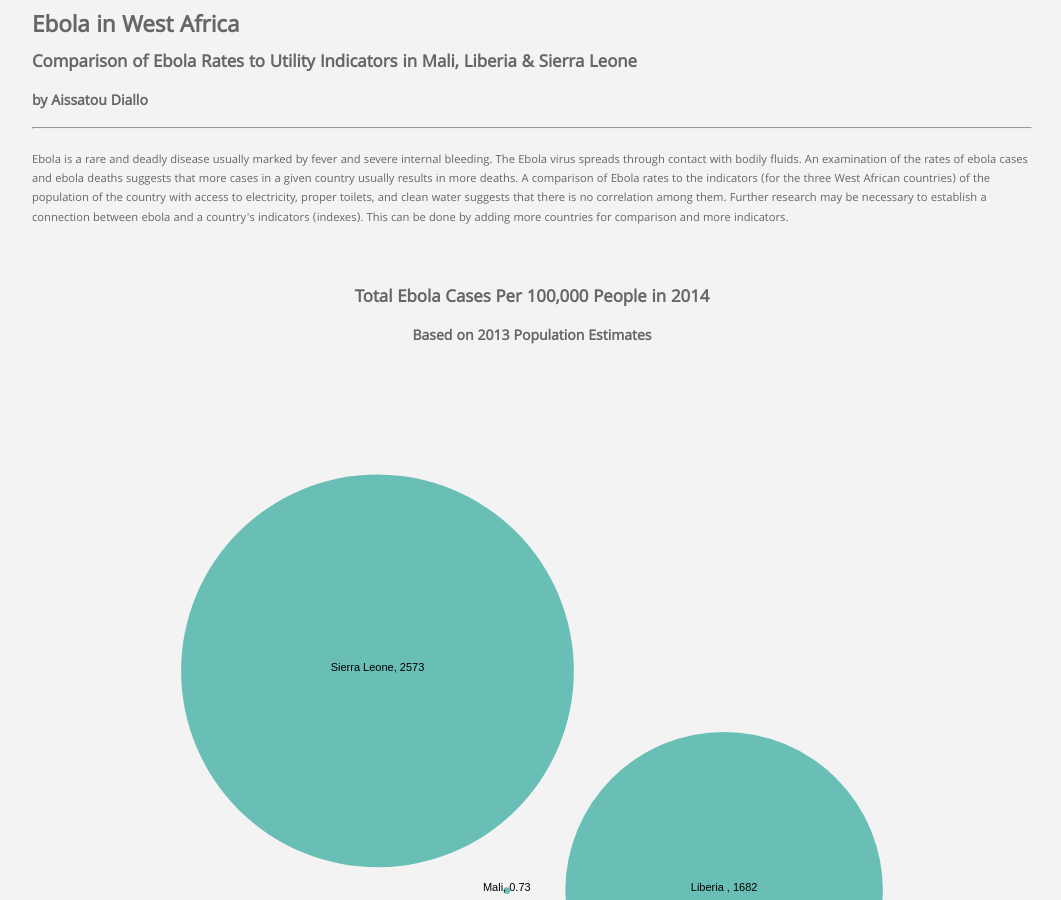
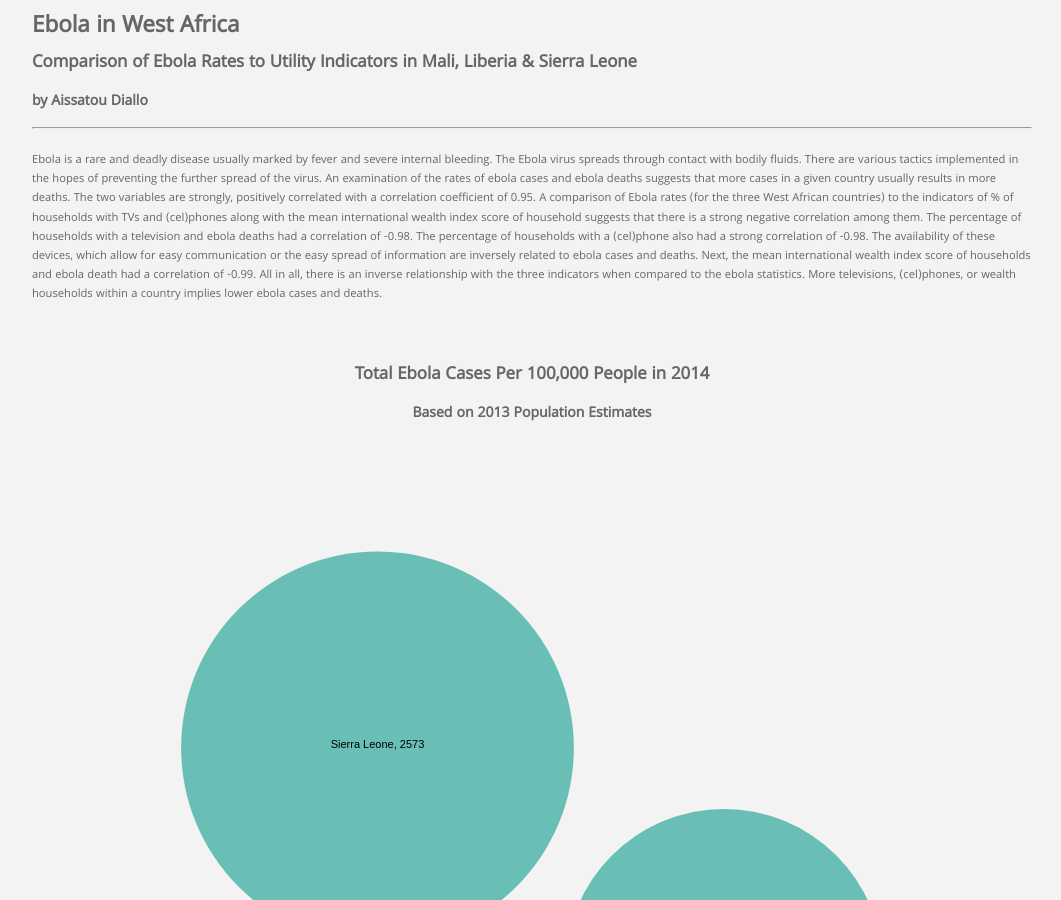
Before and after one commit to ad605/ad605.github.io, a Jekyll site: the page datavizproject/index.html, which Jekyll copies as it is, in a window 1280 px wide and 900 px high. Shown: the whole window, without its empty margins (108-1169 px from the left). Built offline with Jekyll 4.4.1, drawn with Linux system fonts in a browser that asks for light colours.

Commit message:
Update index.html

```diff
--- a/datavizproject/index.html
+++ b/datavizproject/index.html
@@ -233,7 +233,9 @@ width: 800px;
           <hr>
         </div>
         <p>
-          Ebola is a rare and deadly disease usually marked by fever and severe internal bleeding. The Ebola virus spreads through contact with bodily fluids. An examination of the rates of ebola cases and ebola deaths suggests that more cases in a given country usually results in more deaths. A comparison of Ebola rates to the indicators (for the three West African countries) of the population of the country with access to electricity, proper toilets, and clean water suggests that there is no correlation among them. Further research may be necessary to establish a connection between ebola and a country's indicators (indexes). This can be done by adding more countries for comparison and more indicators.
+          Ebola is a rare and deadly disease usually marked by fever and severe internal bleeding. The Ebola virus spreads through contact with bodily fluids. There are various tactics implemented in the hopes of preventing the further spread of the virus.
+
+An examination of the rates of ebola cases and ebola deaths suggests that more cases in a given country usually results in more deaths. The two variables are strongly, positively correlated with a correlation coefficient of 0.95. A comparison of Ebola rates (for the three West African countries) to the indicators of % of households with TVs and (cel)phones along with the mean international wealth index score of household suggests that there is a strong negative correlation among them. The percentage of households with a television and ebola deaths had a correlation of -0.98. The percentage of households with a (cel)phone also had a strong correlation of -0.98.  The availability of these devices, which allow for easy communication or the easy spread of information are inversely related to ebola cases and deaths. Next, the mean international wealth index score of households and ebola death had a correlation of  -0.99.  All in all, there is an inverse relationship with the three indicators when compared to the ebola statistics. More televisions, (cel)phones, or wealth households within a country implies lower ebola cases and deaths.
 
 </p>
 <p>
```
